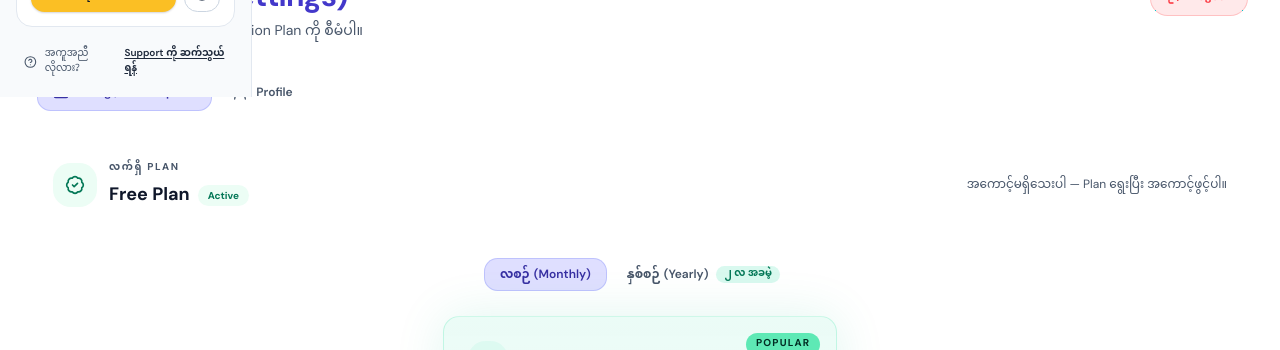
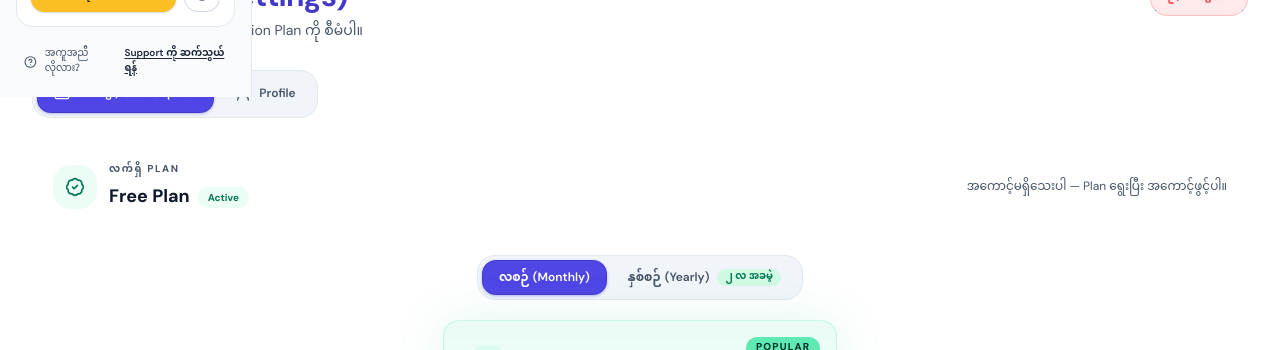
Before and after one commit to ZenithVogue/wonhtan-lay, a Next.js app: page /dashboard/settings in a window 1280 px wide. Shown: the part 703-1053 px from the top of the page. Built offline with nearby package versions, Linux system fonts and the light colour scheme.

Commit message:
Tab lists and toggles: pill container, visible inactive state, solid active; clearer language cards
Co-authored-by: arena-agent <297053741+arena-agent@users.noreply.github.com>

```diff
--- a/app/dashboard/settings/page.tsx
+++ b/app/dashboard/settings/page.tsx
@@ -94,7 +94,7 @@ function SettingsContent() {
         </button>
       </div>
 
-      <div className="mb-6 flex w-fit gap-1 rounded-xl border border-white/10 bg-white/[0.03] p-1">
+      <div role="tablist" aria-label="Settings sections" className="tab-list mb-6 flex w-fit gap-1 rounded-xl border p-1">
         {(
           [
             { id: "billing", label: t("settings.tab.billing"), icon: CreditCard },
@@ -103,11 +103,11 @@ function SettingsContent() {
         ).map(item => (
           <button
             key={item.id}
+            role="tab"
+            aria-selected={tab === item.id}
             onClick={() => setTab(item.id)}
-            className={`flex items-center gap-2 rounded-lg px-4 py-2.5 text-xs font-semibold transition ${
-              tab === item.id
-                ? "bg-indigo-500/20 text-indigo-200 shadow-[inset_0_0_0_1px_rgba(129,140,248,0.35)]"
-                : "text-slate-500 hover:text-white"
+            className={`tab-trigger flex items-center gap-2 rounded-lg border px-4 py-2.5 text-xs font-semibold transition active:scale-[0.98] ${
+              tab === item.id ? "tab-trigger-active" : ""
             }`}
           >
             <item.icon className="size-4" />
@@ -144,7 +144,7 @@ function SettingsContent() {
             <div
               role="radiogroup"
               aria-label="Billing cycle"
-              className="inline-flex gap-1 rounded-xl border border-white/10 bg-white/[0.03] p-1"
+              className="tab-list inline-flex gap-1 rounded-xl border p-1"
             >
               {(
                 [
@@ -158,15 +158,13 @@ function SettingsContent() {
                   role="radio"
                   aria-checked={cycle === option.id}
                   onClick={() => setCycle(option.id)}
-                  className={`flex items-center gap-2 rounded-lg px-4 py-2 text-xs font-semibold transition ${
-                    cycle === option.id
-                      ? "bg-indigo-500/20 text-indigo-200 shadow-[inset_0_0_0_1px_rgba(129,140,248,0.35)]"
-                      : "text-slate-500 hover:text-white"
+                  className={`tab-trigger flex items-center gap-2 rounded-lg border px-4 py-2 text-xs font-semibold transition active:scale-[0.98] ${
+                    cycle === option.id ? "tab-trigger-active" : ""
                   }`}
                 >
                   {option.label}
                   {option.id === "yearly" && (
-                    <span className="rounded-full bg-emerald-400/15 px-2 py-0.5 text-[10px] font-bold text-emerald-300">
+                    <span className="tab-badge rounded-full px-2 py-0.5 text-[10px] font-bold">
                       ၂ လ အခမဲ့
                     </span>
                   )}
--- a/app/globals.css
+++ b/app/globals.css
@@ -510,3 +510,30 @@ html .dashboard-shell .pricing-cta-primary svg { color: #ffffff !important; }
 html:not(.dark) .dashboard-shell .guide-link-button { border-color: #cbd5e1; background: #ffffff; color: #1e293b; }
 html:not(.dark) .dashboard-shell .guide-link-button svg { color: #4338ca; }
 html:not(.dark) .dashboard-shell .guide-link-button:hover { border-color: #6366f1; background: #eef2ff; color: #3730a3; }
+
+/* ── Tab lists / segmented toggles (Settings tabs, billing cycle) ────
+   A defined pill container; inactive triggers always have a border-ready
+   shape, hover fill and readable text; the active trigger is a solid fill. */
+.tab-list { border-color: #334155; background: #0f1c30; }
+.tab-trigger { border-color: transparent; background: transparent; color: #cbd5e1; }
+.tab-trigger:hover { border-color: #475569; background: #1e293b; color: #ffffff; }
+.tab-trigger-active, .tab-trigger-active:hover { border-color: #818cf8; background: #4f46e5; color: #ffffff; box-shadow: 0 1px 3px rgba(0,0,0,0.35); }
+.tab-badge { background: rgba(110,231,183,0.18); color: #6ee7b7; }
+.tab-trigger-active .tab-badge { background: rgba(255,255,255,0.2); color: #ffffff; }
+
+html:not(.dark) .dashboard-shell .tab-list { border-color: #e2e8f0; background: #f1f5f9; }
+html:not(.dark) .dashboard-shell .tab-trigger { color: #475569; }
+html:not(.dark) .dashboard-shell .tab-trigger:hover { border-color: #cbd5e1; background: rgba(226,232,240,0.7); color: #0f172a; }
+html:not(.dark) .dashboard-shell .tab-trigger-active,
+html:not(.dark) .dashboard-shell .tab-trigger-active:hover { border-color: #4338ca; background: #4f46e5; color: #ffffff; box-shadow: 0 1px 3px rgba(79,70,229,0.35); }
+html:not(.dark) .dashboard-shell .tab-badge { background: #d1fae5; color: #047857; }
+html:not(.dark) .dashboard-shell .tab-trigger-active .tab-badge { background: rgba(255,255,255,0.22); color: #ffffff; }
+html .dashboard-shell .tab-trigger-active,
+html .dashboard-shell .tab-trigger-active * { color: #ffffff !important; }
+
+/* Language cards: clearly clickable when unselected. */
+html.dark .dashboard-shell .lang-option:not(.lang-option-selected) { border-color: #334155; background: #0f1c30; }
+html.dark .dashboard-shell .lang-option:not(.lang-option-selected):hover { border-color: #818cf8; background: #16263f; }
+html.dark .dashboard-shell .lang-option:not(.lang-option-selected) .lang-option-label { color: #f1f5f9; }
+html:not(.dark) .dashboard-shell .lang-option:not(.lang-option-selected) { border-color: #cbd5e1; box-shadow: 0 1px 2px rgba(15,23,42,0.05); }
+html:not(.dark) .dashboard-shell .lang-option:not(.lang-option-selected):hover { border-color: #a5b4fc; background: #eef2ff; }
```
